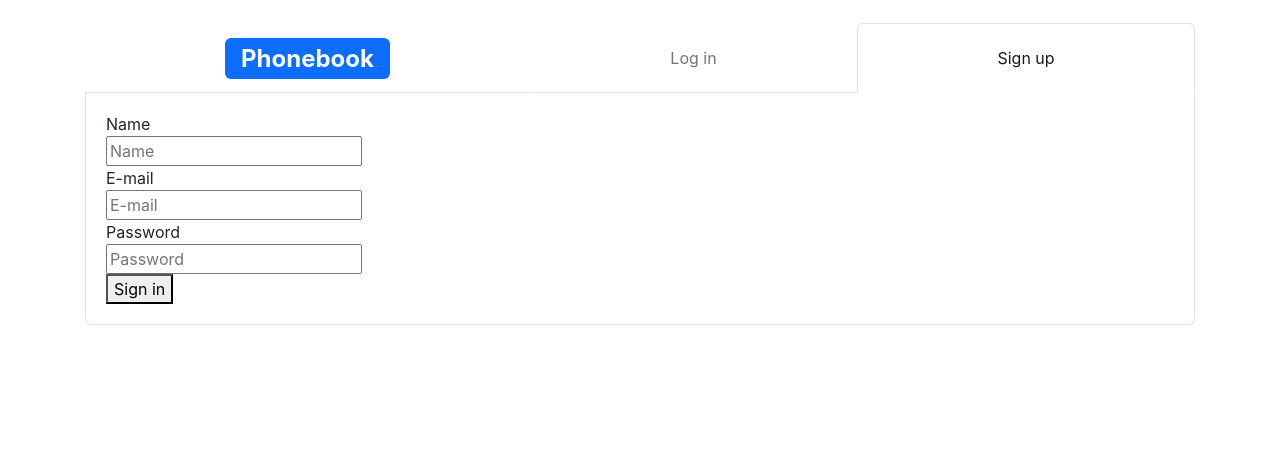
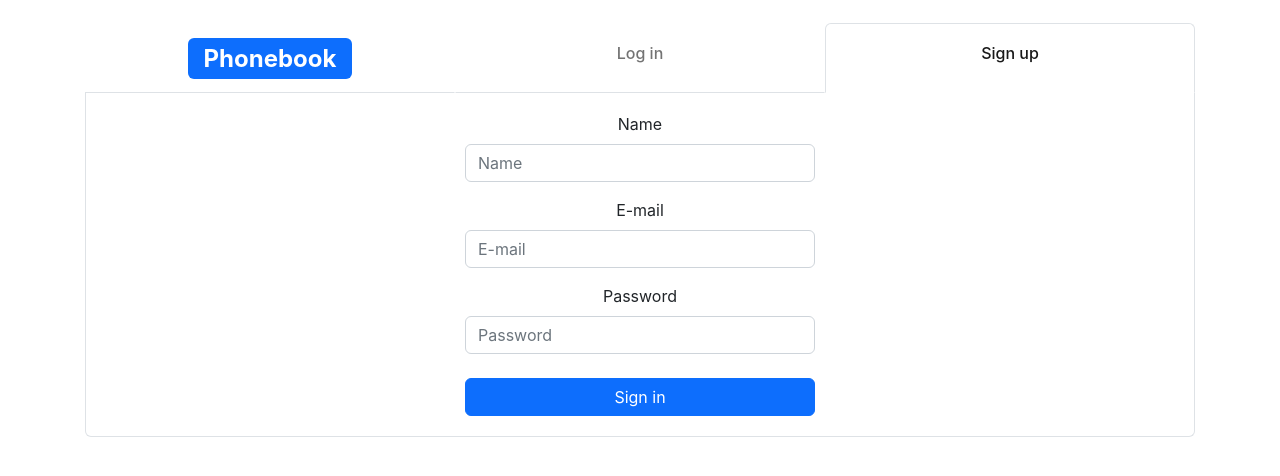
Before and after one commit to PaHomeAtHome/goit-react-hw-08-phonebook, a React (Create React App) app: page /goit-react-hw-08-phonebook/register in a window 1280 px wide. Shown: the top 476 px of the page. Built offline with nearby package versions, Linux system fonts and the light colour scheme.

Commit message:
Register forms styles added

```diff
--- a/src/components/LogInForm/LogInForm.jsx
+++ b/src/components/LogInForm/LogInForm.jsx
@@ -43,29 +43,27 @@ export const LogInForm = () => {
       enableReinitialize
     >
       <FormStyled as={Form} autoComplete="off">
-        <FormStyled.Group>
-          <label htmlFor="email">E-mail</label>
-          <div>
+        <FormStyled.Group className="mb-3">
+          <FormStyled.Label htmlFor="email">E-mail</FormStyled.Label>
+
           <FormStyled.Control
             as={Field}
             name="email"
             type="email"
             placeholder="E-mail"
           />
-            <FormError name="email" />
-          </div>
+          <FormStyled.Text as={FormError} name="email" />
         </FormStyled.Group>
-        <FormStyled.Group>
-          <label htmlFor="password">Password</label>
-          <div>
+        <FormStyled.Group className="mb-4">
+          <FormStyled.Label htmlFor="password">Password</FormStyled.Label>
+
           <FormStyled.Control
             as={Field}
             name="password"
             type="password"
             placeholder="Password"
           />
-            <FormError name="password" />
-          </div>
+          <FormStyled.Text as={FormError} name="password" />
         </FormStyled.Group>
         {(!Loading && <ButtonStyled type="submit">Log in</ButtonStyled>) || (
           <p>Logging in...</p>
--- a/src/components/LogInForm/LogInForm.styled.js
+++ b/src/components/LogInForm/LogInForm.styled.js
@@ -2,5 +2,11 @@ import styled from 'styled-components';
 import Button from 'react-bootstrap/Button';
 import Form from 'react-bootstrap/Form';
 
-export const FormStyled = styled(Form)``;
-export const ButtonStyled = styled(Button)``;
+export const FormStyled = styled(Form)`
+  max-width: 350px;
+  margin: auto;
+  text-align: center;
+`;
+export const ButtonStyled = styled(Button)`
+  width: 100%;
+`;
--- a/src/components/Navigation/Navigation.jsx
+++ b/src/components/Navigation/Navigation.jsx
@@ -19,7 +19,7 @@ export const Navigation = ({ token, user }) => {
         {token ? (
           <UserMenu token={token} user={user} />
         ) : (
-          <NavStyled fill variant="tabs" bg="light">
+          <NavStyled fill justify variant="tabs" bg="light">
             <Item>
               <Path to="/">
                 <Link>
@@ -31,12 +31,16 @@ export const Navigation = ({ token, user }) => {
             </Item>
             <Item>
               <Path to="/login">
-                <Link>Log in</Link>
+                <Link>
+                  <h6>Log in</h6>
+                </Link>
               </Path>
             </Item>
             <Item>
               <Path to="/register">
-                <Link>Sign up</Link>
+                <Link>
+                  <h6>Sign up</h6>
+                </Link>
               </Path>
             </Item>
           </NavStyled>
--- a/src/components/SignUpForm/SignUpForm.jsx
+++ b/src/components/SignUpForm/SignUpForm.jsx
@@ -6,6 +6,7 @@ import { authorizationApi } from 'redux/API/api';
 import { useDispatch } from 'react-redux';
 import { changeToken } from 'redux/actions/actions';
 import { useEffect } from 'react';
+import { ButtonStyled, FormStyled } from '../LogInForm/LogInForm.styled';
 
 const FormError = ({ name }) => {
   return (
@@ -42,32 +43,44 @@ export const SignUpForm = () => {
       }
       enableReinitialize
     >
-      <Form autoComplete="off">
-        <div>
-          <label htmlFor="name">Name</label>
-          <div>
-            <Field name="name" type="text" placeholder="Name" />
-            <FormError name="name" />
-          </div>
-        </div>
-        <div>
-          <label htmlFor="email">E-mail</label>
-          <div>
-            <Field name="email" type="email" placeholder="E-mail" />
-            <FormError name="email" />
-          </div>
-        </div>
-        <div>
-          <label htmlFor="password">Password</label>
-          <div>
-            <Field name="password" type="password" placeholder="Password" />
-            <FormError name="password" />
-          </div>
-        </div>
-        {(!isLoading && <button type="submit">Sign in</button>) || (
+      <FormStyled as={Form} autoComplete="off">
+        <FormStyled.Group className="mb-3">
+          <FormStyled.Label htmlFor="name">Name</FormStyled.Label>
+
+          <FormStyled.Control
+            as={Field}
+            name="name"
+            type="text"
+            placeholder="Name"
+          />
+          <FormStyled.Text as={FormError} name="name" />
+        </FormStyled.Group>
+        <FormStyled.Group className="mb-3">
+          <FormStyled.Label htmlFor="email">E-mail</FormStyled.Label>
+
+          <FormStyled.Control
+            as={Field}
+            name="email"
+            type="email"
+            placeholder="E-mail"
+          />
+          <FormStyled.Text as={FormError} name="email" />
+        </FormStyled.Group>
+        <FormStyled.Group className="mb-4">
+          <FormStyled.Label htmlFor="password">Password</FormStyled.Label>
+
+          <FormStyled.Control
+            as={Field}
+            name="password"
+            type="password"
+            placeholder="Password"
+          />
+          <FormStyled.Text as={FormError} name="password" />
+        </FormStyled.Group>
+        {(!isLoading && <ButtonStyled type="submit">Sign in</ButtonStyled>) || (
           <p>Signing in...</p>
         )}
-      </Form>
+      </FormStyled>
     </Formik>
   );
 };
```
Lines whose indentation alone changed are shown as unchanged.
